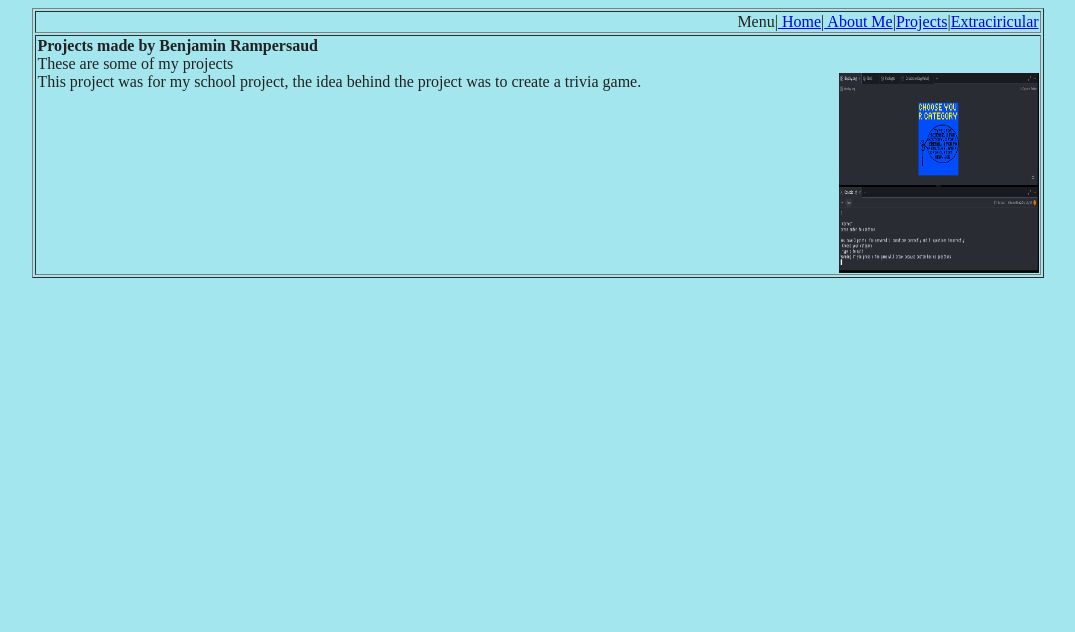
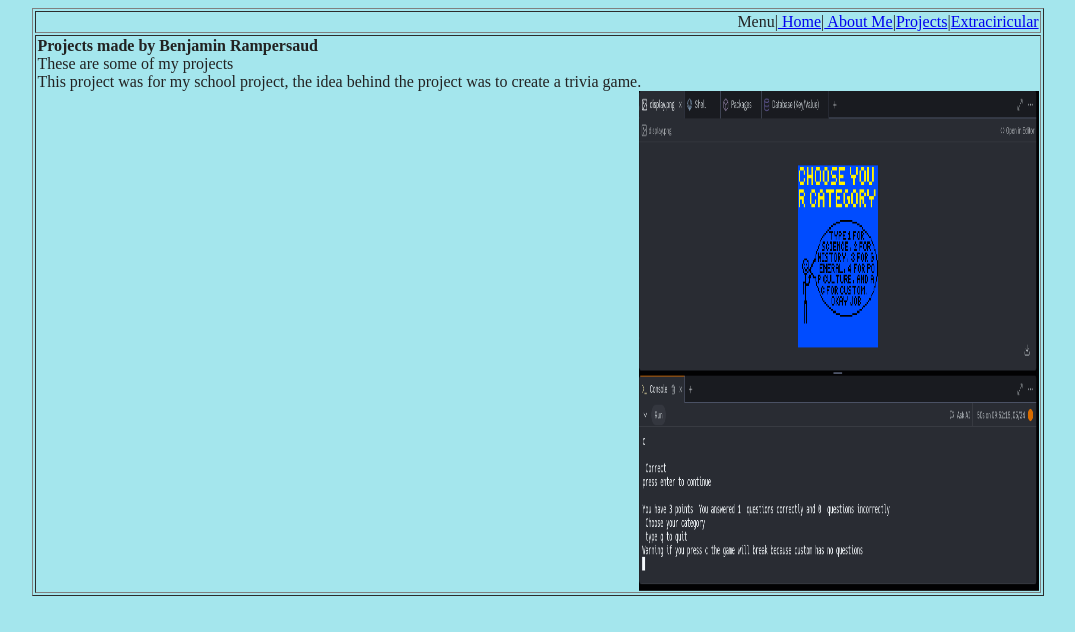
Before and after one commit to Godsaur42alt/godsaur42alt.github.io, a plain HTML site: page Portfolio/projects.html in a window 1280 px wide. Shown: the whole page, without its empty margins (102-1177 px from the left). Drawn offline with Linux system fonts and the light colour scheme.

Commit message:
Update projects.html

```diff
--- a/Portfolio/projects.html
+++ b/Portfolio/projects.html
@@ -5,7 +5,7 @@
       <tr><td><b>Projects made by Benjamin Rampersaud</b><br>
         These are some of my projects<br>
         This project was for my school project, the idea behind the project was to create a trivia game.
-        <img src="Triv_Game1.png" width="200" height="200" align="right"> </td>
+        <img src="Triv_Game1.png" width="400" height="500" align="right"> </td>
       </tr>
     </table>
   </center>
```
